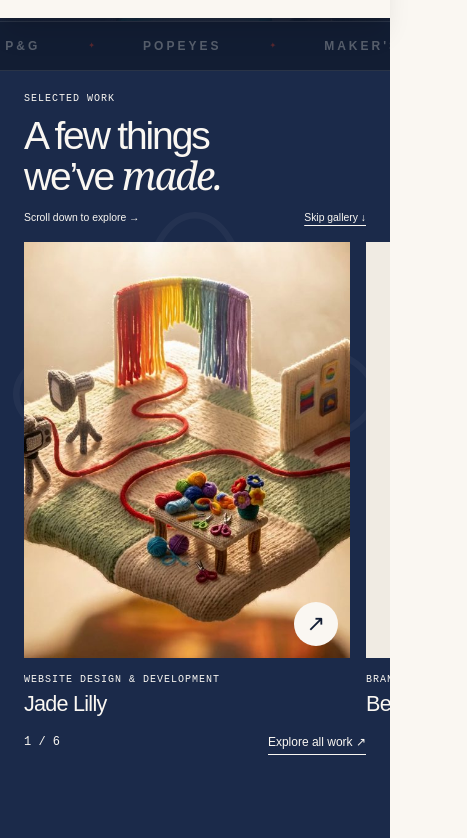
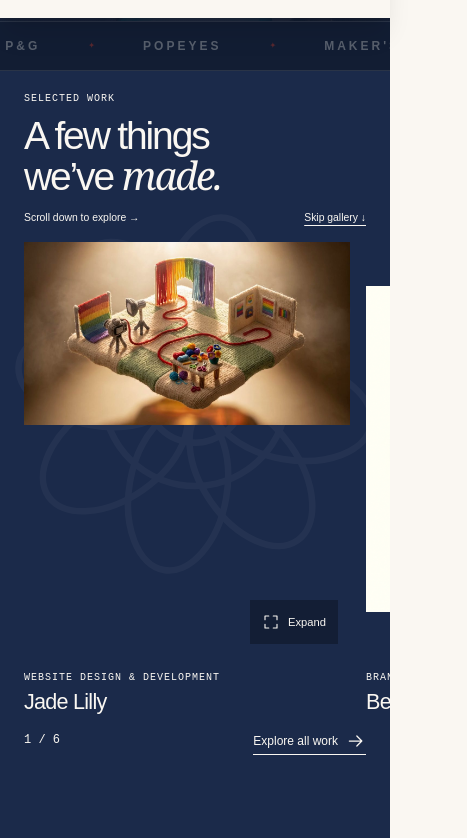
Before and after one commit to Gaiabox/flower-club-website, a Next.js app: page / in a window 390 px wide. Shown: the part 826-1664 px from the top of the page, 467 px wide, since content can reach past the window. Built offline with nearby package versions, Linux system fonts and the light colour scheme; grey boxes are pictures that could not be loaded.

Commit message:
Refine mobile media previews, expansion controls and scroll motion

```diff
--- a/src/app/globals.css
+++ b/src/app/globals.css
@@ -418,3 +418,23 @@ main p:not([class*="label"]):not([class*="text-display"]) { line-height:1.7; }
     line-height:1.08;
   }
 }
+
+/* Mobile media is unframed; its own artwork supplies the background. */
+.mobile-statement-image { display:none; }
+@media (max-width:767px) {
+  .mobile-project-art,.tone-identity .mobile-project-art,.tone-portrait .mobile-project-art { background:transparent; }
+  .mobile-project-art img,.tone-identity .mobile-project-art img { object-fit:contain; padding:0; }
+  .mobile-project-art video { width:100%; height:100%; object-fit:contain; }
+  .mobile-selected-rail .tone-portrait { flex-basis:54vw; }
+  .mobile-selected-rail .tone-experience { flex-basis:88vw; }
+  .mobile-open-icon { width:auto; height:44px; border-radius:0; gap:8px; display:flex; padding:0 12px; background:rgba(18,29,51,.9); color:#FAF7F2; font-size:.7rem; font-weight:500; }
+  .mobile-selected-footer a,.mobile-viewer-copy a { display:inline-flex; align-items:center; gap:8px; }
+  .mobile-rail-controls button,.mobile-media-nav button { display:inline-grid; place-items:center; }
+  .mobile-project-dialog > footer > .mobile-previous-project { width:auto; border-radius:0; border:0; display:flex; align-items:center; gap:6px; font-size:.75rem; }
+  .mobile-next-project { text-align:right; }
+  .mobile-next-project .mobile-next-label { display:flex; justify-content:flex-end; align-items:center; gap:8px; font-size:.7rem; text-transform:uppercase; letter-spacing:.08em; }
+  .mobile-statement-image { display:block; position:absolute; inset:0; background-image:inherit; background-size:cover; background-position:center; will-change:transform; }
+}
+@media (max-width:767px) {
+  .mobile-viewer-stage,.mobile-viewer-stage.tone-identity { background:transparent; }
+}
--- a/src/components/FlowerWatermark.tsx
+++ b/src/components/FlowerWatermark.tsx
@@ -21,7 +21,7 @@ export default function FlowerWatermark({ className = "" }: { className?: string
     const el = ref.current;
     if (!el) return;
     const mm = gsap.matchMedia();
-    mm.add("(prefers-reduced-motion: no-preference)", () => {
+    mm.add("(min-width:768px) and (prefers-reduced-motion: no-preference)", () => {
       gsap.to(el, {
         rotation: 60,
         ease: "none",
@@ -32,6 +32,9 @@ export default function FlowerWatermark({ className = "" }: { className?: string
           scrub: 1.5,
         },
       });
+    });
+    mm.add("(max-width:767px) and (prefers-reduced-motion: no-preference)", () => {
+      gsap.fromTo(el, { rotation:-35 }, { rotation:145, ease:"none", scrollTrigger:{ trigger:el.parentElement, start:"top bottom", end:"bottom top", scrub:true, invalidateOnRefresh:true } });
     });
     return () => mm.revert();
   }, []);
--- a/src/components/HomeStatement.tsx
+++ b/src/components/HomeStatement.tsx
@@ -13,6 +13,9 @@ export default function HomeStatement() {
         scrollTrigger: { trigger: ref.current, start: "top 85%", end: "center 55%", scrub: 0.6 },
       });
     });
+    mm.add("(max-width:767px) and (prefers-reduced-motion:no-preference)", () => {
+      gsap.fromTo(ref.current!.querySelector(".mobile-statement-image"), { yPercent:-7, scale:1.18 }, { yPercent:7, scale:1.18, ease:"none", scrollTrigger:{trigger:ref.current,start:"top bottom",end:"bottom top",scrub:true,invalidateOnRefresh:true} });
+    });
     return () => mm.revert();
   }, []);
   return (
@@ -20,6 +23,7 @@ export default function HomeStatement() {
         className="statement-sec relative py-20 md:py-28 overflow-hidden border-t border-cream/5 w-full"
         style={{ backgroundImage: "url('/assets/images/culture-bg.jpg')", backgroundSize: "cover", backgroundPosition: "center" }}
       >
+        <div className="mobile-statement-image" aria-hidden="true" />
         <div className="absolute inset-0 bg-navy-dark/70" />
         <div className="relative z-10 section-padding max-w-7xl mx-auto">
           <p className="label-light mb-6 text-center">The Standard</p>
--- a/src/components/MobileWorkGallery.tsx
+++ b/src/components/MobileWorkGallery.tsx
@@ -100,6 +100,112 @@ const selected = [
   studies[1],
 ];
 
+function Arrow({ direction = "right" }: { direction?: "left" | "right" }) {
+  return (
+    <svg
+      aria-hidden="true"
+      width="20"
+      height="20"
+      viewBox="0 0 24 24"
+      fill="none"
+      style={{ transform: direction === "left" ? "rotate(180deg)" : undefined }}
+    >
+      <path
+        d="M4 12h15m-6-6 6 6-6 6"
+        stroke="currentColor"
+        strokeWidth="1.5"
+        strokeLinecap="round"
+        strokeLinejoin="round"
+      />
+    </svg>
+  );
+}
+function ExpandIcon() {
+  return (
+    <svg
+      aria-hidden="true"
+      width="18"
+      height="18"
+      viewBox="0 0 24 24"
+      fill="none"
+    >
+      <path
+        d="M9 4H4v5m11-5h5v5M4 15v5h5m11-5v5h-5"
+        stroke="currentColor"
+        strokeWidth="1.5"
+        strokeLinecap="round"
+        strokeLinejoin="round"
+      />
+    </svg>
+  );
+}
+function PreviewVideo({
+  src,
+  poster,
+  title,
+}: {
+  src: string;
+  poster: string;
+  title: string;
+}) {
+  const ref = useRef<HTMLVideoElement>(null);
+  useEffect(() => {
+    const el = ref.current!;
+    const motion = window.matchMedia("(prefers-reduced-motion: reduce)");
+    let visible = false;
+    const update = () => {
+      if (
+        visible &&
+        !motion.matches &&
+        !document.hidden &&
+        !document.querySelector(".mobile-project-dialog[open]")
+      )
+        el.play().catch(() => {});
+      else el.pause();
+    };
+    const observer = new IntersectionObserver(
+      ([item]) => {
+        visible = item.isIntersecting && item.intersectionRatio >= 0.6;
+        update();
+      },
+      { threshold: [0, 0.6] },
+    );
+    observer.observe(el);
+    const modalObserver = new MutationObserver(update);
+    modalObserver.observe(document.body, {
+      childList: true,
+      subtree: true,
+      attributes: true,
+      attributeFilter: ["open"],
+    });
+    motion.addEventListener("change", update);
+    document.addEventListener("visibilitychange", update);
+    return () => {
+      observer.disconnect();
+      modalObserver.disconnect();
+      motion.removeEventListener("change", update);
+      document.removeEventListener("visibilitychange", update);
+      el.pause();
+    };
+  }, []);
+  return (
+    <video
+      ref={ref}
+      src={src}
+      poster={poster}
+      muted
+      loop
+      playsInline
+      preload="none"
+      aria-label={`${title}, muted preview`}
+      onMouseEnter={() => {
+        if (!window.matchMedia("(prefers-reduced-motion:reduce)").matches)
+          ref.current?.play().catch(() => {});
+      }}
+      onMouseLeave={() => ref.current?.pause()}
+    />
+  );
+}
 function Viewer({
   entries,
   index,
@@ -191,7 +297,7 @@ function Viewer({
               }
               aria-label="Previous image or video"
             >
-              ←
+              <Arrow direction="left" />
             </button>
             <span aria-live="polite">
               {mediaIndex + 1} / {entry.media.length}{" "}
@@ -203,23 +309,34 @@ function Viewer({
               }
               aria-label="Next image or video"
             >
-              →
+              <Arrow />
             </button>
           </div>
         )}
         <p>{entry.description}</p>
-        {entry.href && <Link href={entry.href}>Explore the case study ↗</Link>}
+        {entry.href && (
+          <Link href={entry.href}>
+            Explore the case study <Arrow />
+          </Link>
+        )}
       </div>
       <footer>
-        <button onClick={() => change(index - 1)} aria-label="Previous project">
-          ←
+        <button
+          className="mobile-previous-project"
+          onClick={() => change(index - 1)}
+          aria-label="Previous project"
+        >
+          <Arrow direction="left" />
+          <span>Previous</span>
         </button>
         <button
           className="mobile-next-project"
           onClick={() => change(index + 1)}
         >
-          Next project{" "}
-          <span>{entries[(index + 1) % entries.length].title} ↗</span>
+          <span className="mobile-next-label">
+            Next project <Arrow />
+          </span>
+          <span>{entries[(index + 1) % entries.length].title}</span>
         </button>
       </footer>
     </dialog>
@@ -234,14 +351,23 @@ function Card({ entry, onClick }: { entry: Entry; onClick: () => void }) {
         aria-label={`Explore ${entry.title}`}
       >
         <div className="mobile-project-art">
-          <Image
-            src={entry.image}
-            alt={entry.title}
-            fill
-            sizes="(max-width:767px) 86vw, 1px"
-          />
+          {entry.media.some((m) => m.video) ? (
+            <PreviewVideo
+              src={entry.media.find((m) => m.video)!.src}
+              poster={entry.image}
+              title={entry.title}
+            />
+          ) : (
+            <Image
+              src={entry.image}
+              alt={entry.title}
+              fill
+              sizes="(max-width:767px) 92vw, 1px"
+            />
+          )}
           <span className="mobile-open-icon" aria-hidden="true">
-            ↗
+            <ExpandIcon />
+            <span>Expand</span>
           </span>
         </div>
         <div className="mobile-project-caption">
@@ -323,14 +449,14 @@ function Row({
             disabled={active === 0}
             aria-label={`Previous ${title} project`}
           >
-            ←
+            <Arrow direction="left" />
           </button>
           <button
             onClick={() => move(1)}
             disabled={active >= entries.length - 1}
             aria-label={`Next ${title} project`}
           >
-            →
+            <Arrow />
           </button>
         </div>
       </div>
@@ -376,19 +502,30 @@ export default function MobileWorkGallery({
             start: "top 76px",
             end: () => `+=${distance() + window.innerHeight * 0.25}`,
             pin: true,
+            refreshPriority: 1,
             scrub: true,
             invalidateOnRefresh: true,
-            onUpdate: (self) =>
-              setActive(
-                Math.min(
-                  selected.length - 1,
-                  Math.round(self.progress * (selected.length - 1)),
-                ),
-              ),
+            onUpdate: (self) => {
+              const offset = self.progress * distance();
+              const cards = Array.from(track.children) as HTMLElement[];
+              let closest = 0;
+              cards.forEach((card, i) => {
+                if (
+                  Math.abs(card.offsetLeft - 24 - offset) <
+                  Math.abs(cards[closest].offsetLeft - 24 - offset)
+                )
+                  closest = i;
+              });
+              setActive(closest);
+            },
           },
         });
 
-        const refresh = () => ScrollTrigger.refresh();
+        const refresh = () => {
+          ScrollTrigger.sort();
+          ScrollTrigger.refresh();
+          window.dispatchEvent(new Event("fc-mobile-work-ready"));
+        };
         document.fonts.ready.then(refresh);
         const observer = new ResizeObserver(refresh);
         observer.observe(track);
@@ -445,7 +582,9 @@ export default function MobileWorkGallery({
             <span>
               {active + 1} / {selected.length}
             </span>
-            <Link href="/work">Explore all work ↗</Link>
+            <Link href="/work">
+              Explore all work <Arrow />
+            </Link>
           </div>
         </>
       ) : (
@@ -503,7 +642,7 @@ export default function MobileWorkGallery({
               in <em>mind?</em>
             </h2>
             <Link href="/contact" className="btn-primary">
-              Start a Project ↗
+              Start a Project <Arrow />
             </Link>
           </section>
         </>
```
Also changed, not shown: src/components/MobileHomeMotion.tsx (+19 -1 lines).
